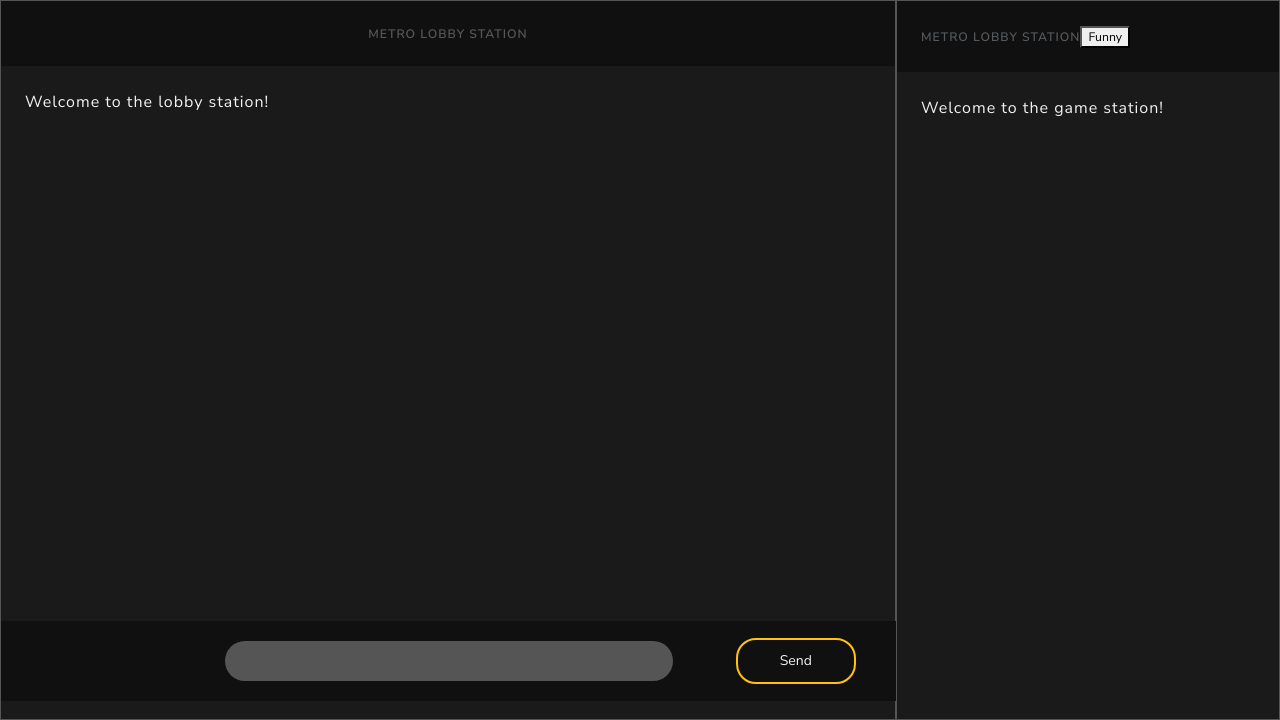
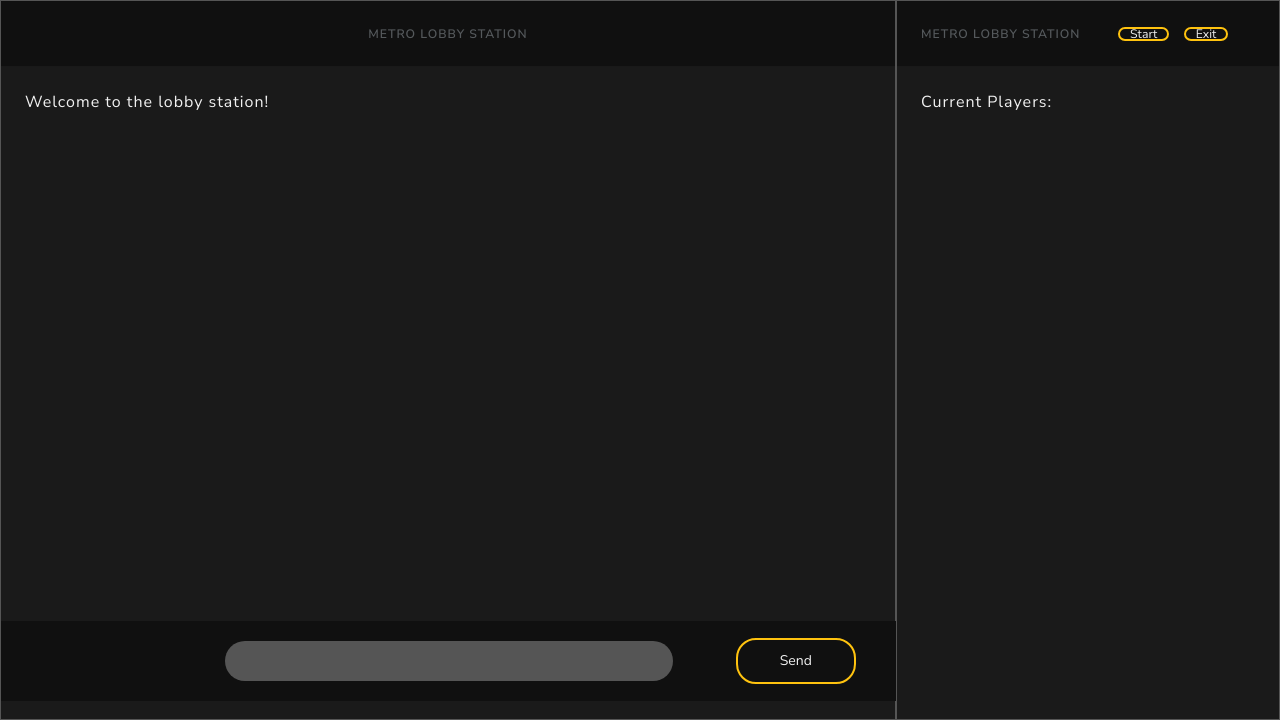
Before and after one commit to PoorTuna/Metro2.0, a Flask app: template Metro/templates/game.html in a window 1280 px wide. Shown: the part 91-811 px from the top of the page. Run offline with Flask 2, Linux system fonts and the light colour scheme; the template is opened without the code that fills it, so the values that code supplies are empty; some libraries are stand-ins or nearby versions.

Commit message:
-Last commit for today. GN

```diff
--- a/Metro/static/css/games.css
+++ b/Metro/static/css/games.css
@@ -94,12 +94,12 @@
   background: var(--metro_primary);
 }
 
-.top_button{
+.top-button{
 	/* width: 10%;
 	height: 10%; */
   background: none;
   border: 2px solid var(--metro_primary);
-  padding: 1.5em 3em;
+  padding: 1.5% 3%;
 	line-height: 0;
   outline: none;
   color: var(--metro_energy);
@@ -107,7 +107,7 @@
   cursor: pointer;
 	text-align: center;
 }
-.top_button:hover{
+.top-button:hover{
   background: var(--metro_primary);
 }
 
--- a/Metro/templates/game.html
+++ b/Metro/templates/game.html
@@ -123,11 +123,15 @@
 	<!-- Player List Box -->
 	<div class="playerbox">
 		<table class="table table-hover">
-				<tr>
-					<th scope="col" style="background-color:var(--metro_accents)">Metro Lobby Station<button class="top-button">Funny</button></th>
+				<tr  style="background-color:var(--metro_accents)">
+					<th scope="col" style="background-color:var(--metro_accents)">Metro Lobby Station
+						<button class="top-button" style="margin-right:3%;margin-left:10%;display:inline-block">Start</button>
+						<button class="top-button" style="display:inline-block">Exit</button>
+					</th>
+
 				</tr>
 				<tr>
-					<td id="players" style="background-color:var(--metro_secondary);color:var(--metro_energy);padding-bottom: 1%;">Welcome to the game station!
+					<td id="players" style="background-color:var(--metro_secondary);color:var(--metro_energy);padding-bottom: 1%;">Current Players:
 					</td>
 				</tr>
 		</table>
```
Also changed, not shown: Metro/models.py (+12 -1 lines), Metro/metro.db.
